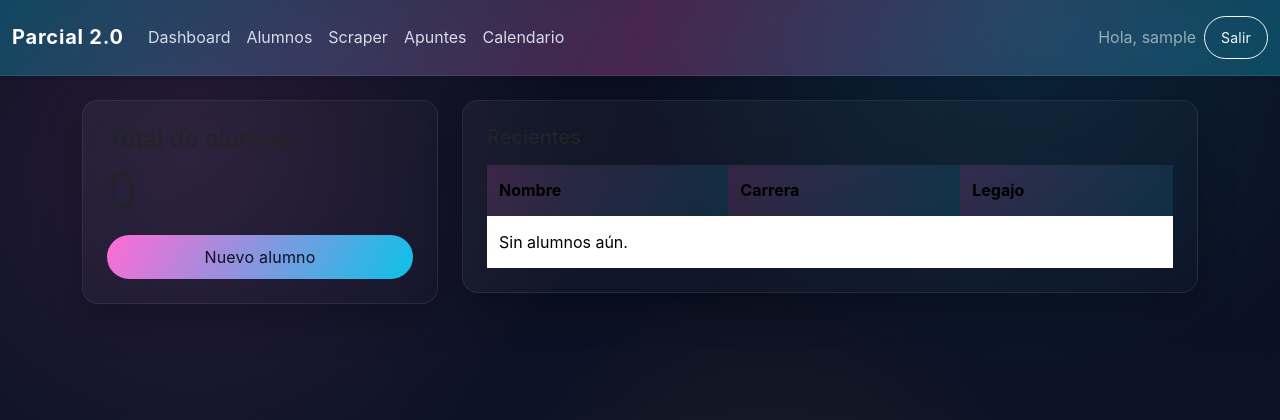
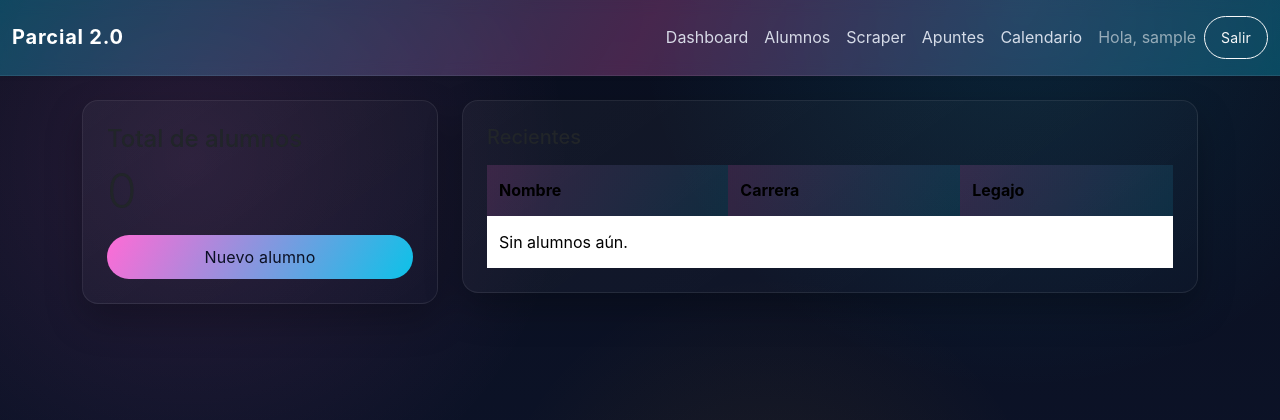
Before and after one commit to iLSEiRATiS/Parcial_2_Final, a Django app: page /dashboard/ in a window 1280 px wide. Shown: the top 420 px of the page. Run offline with Django 5.2, Linux system fonts and the light colour scheme; the visitor is signed in with stand-in values (Sample User, id 1); data that the repository does not hold is empty.

Commit message:
Navbar align links to right; brand left only

```diff
--- a/Parcial2.0/templates/base.html
+++ b/Parcial2.0/templates/base.html
@@ -16,25 +16,21 @@
             <button class="navbar-toggler" type="button" data-bs-toggle="collapse" data-bs-target="#nav">
                 <span class="navbar-toggler-icon"></span>
             </button>
-            <div class="collapse navbar-collapse" id="nav">
-                <ul class="navbar-nav me-auto">
+            <div class="collapse navbar-collapse justify-content-end" id="nav">
+                <ul class="navbar-nav align-items-center">
                     {% if user.is_authenticated %}
                     <li class="nav-item"><a class="nav-link" href="/dashboard/">Dashboard</a></li>
                     <li class="nav-item"><a class="nav-link" href="/alumnos/">Alumnos</a></li>
                     <li class="nav-item"><a class="nav-link" href="/scraper/">Scraper</a></li>
                     <li class="nav-item"><a class="nav-link" href="/apuntes/">Apuntes</a></li>
                     <li class="nav-item"><a class="nav-link" href="/calendario/">Calendario</a></li>
+                    <li class="nav-item"><span class="navbar-text px-2">Hola, {{ user.username }}</span></li>
+                    <li class="nav-item"><a class="btn btn-outline-light btn-pill btn-sm px-3" href="/logout/">Salir</a></li>
+                    {% else %}
+                    <li class="nav-item"><a class="btn btn-outline-light btn-pill btn-sm px-3 me-2" href="/login/">Ingresar</a></li>
+                    <li class="nav-item"><a class="btn btn-light btn-pill btn-sm px-3" href="/registro/">Registrate</a></li>
                     {% endif %}
                 </ul>
-                <div class="d-flex align-items-center gap-2">
-                    {% if user.is_authenticated %}
-                        <span class="navbar-text">Hola, {{ user.username }}</span>
-                        <a class="btn btn-outline-light btn-pill btn-sm px-3" href="/logout/">Salir</a>
-                    {% else %}
-                        <a class="btn btn-outline-light btn-pill btn-sm px-3" href="/login/">Ingresar</a>
-                        <a class="btn btn-light btn-pill btn-sm px-3" href="/registro/">Registrate</a>
-                    {% endif %}
-                </div>
             </div>
         </div>
     </nav>
```
